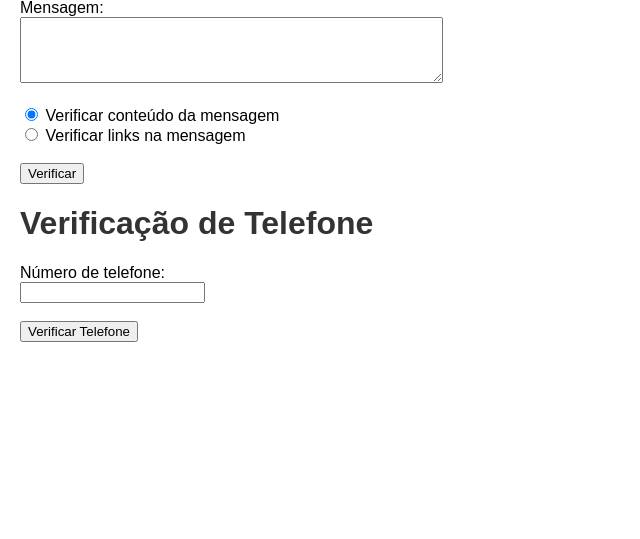
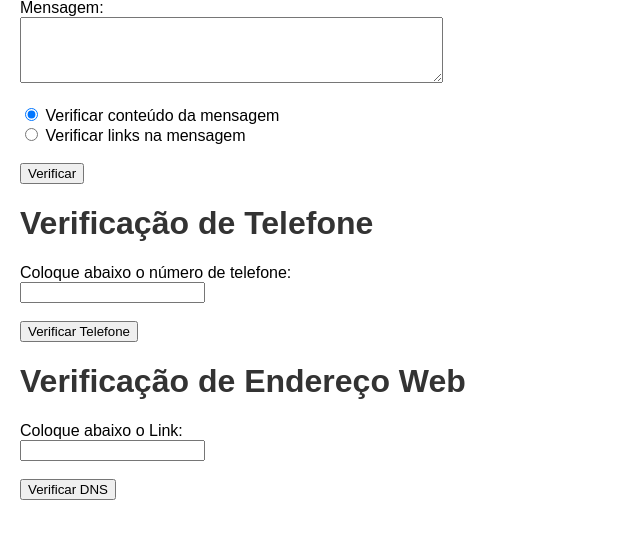
Before and after one commit to silvio-godinho/check_conteudo_mensagem, a Flask app: page / in a window 1280 px wide. Shown: the part 81-620 px from the top of the page, without its empty margins (0-640 px from the left). Run offline with Flask 2, Linux system fonts and the light colour scheme.

Commit message:
versao funcional

```diff
--- a/docker-compose.yml
+++ b/docker-compose.yml
@@ -20,8 +20,8 @@ services:
     restart: always
     environment:
       - DB_HOST=mysql_db
-      - DB_USER=root
-      - DB_PASSWORD=1234
+      - DB_USER=
+      - DB_PASSWORD=
       - DB_NAME=empresa_dados
     ports:
       - "5000:5000"
--- a/src/main.py
+++ b/src/main.py
@@ -58,8 +58,8 @@ def verificar_telefone():
             return jsonify({"error": "Número de telefone não fornecido"}), 400
 
         conn = mysql.connector.connect(
-            user=os.getenv('DB_USER', 'root'),
-            password=os.getenv('DB_PASSWORD', 'root_password'),
+            user=os.getenv('DB_USER', ''),
+            password=os.getenv('DB_PASSWORD', ''),
             host=os.getenv('DB_HOST', 'mysql_db'),
             database=os.getenv('DB_NAME', 'empresa_dados')
         )
@@ -72,12 +72,46 @@ def verificar_telefone():
         if resultado:
             return jsonify({"status": "Número autêntico!!"}), 200
         else:
-            return jsonify({"status": "Número não encontrado, possivél golpe CUIDADO!!!"}), 404
+            return jsonify({"status": "Número não encontrado, possível golpe CUIDADO!!!"}), 404
 
     except Exception as e:
         app.logger.error(f"Erro ao conectar ao banco de dados: {str(e)}")
         return jsonify({"error": str(e)}), 500
 
+@app.route("/verificar_dns", methods=["POST"])
+def verificar_dns():
+    try:
+        data = request.get_json()
+        dns_input = data.get("dns", "")
 
+        print(f"Received DNS: {dns_input}")  # Debug: exibe o DNS recebido
+
+        # Não há mais validação com regex
+        dns_clean = dns_input.strip()  # Remove espaços em branco ao redor, se houver
+
+        print(f"Clean DNS: {dns_clean}")  # Debug: exibe o DNS limpo
+
+        # Verificar se o DNS pertence à empresa
+        conn = mysql.connector.connect(**db_config)
+        cursor = conn.cursor()
+
+        # Debug: Exiba a consulta SQL e o parâmetro
+        print(f"Executing query: SELECT * FROM endereco_dns WHERE endereco_dns = %s")
+        print(f"With parameter: {dns_clean}")
+
+        cursor.execute("SELECT * FROM endereco_dns WHERE endereco_dns = %s", (dns_clean,))
+        result = cursor.fetchone()
+        cursor.close()
+        conn.close()
+
+        # Debug: Exiba o resultado da consulta
+        print(f"Query result: {result}")
+
+        if result:
+            return jsonify({"status": "Site oficial da empresa"})
+        else:
+            return jsonify({"status": "Site não é o oficial da empresa, CUIDADO possível golpe !!!!"})
+    except Exception as e:
+        return jsonify({"error": str(e)}), 500
 if __name__ == "__main__":
     app.run(host="0.0.0.0", port=5000)
--- a/static/scripts.js
+++ b/static/scripts.js
@@ -9,6 +9,12 @@ document.getElementById("messageForm").addEventListener("submit", function(event
     event.preventDefault();
     var phone = document.getElementById("phone").value;
     verificarTelefone(phone);
+  });
+
+  document.getElementById("dnsForm").addEventListener("submit", function(event) {
+    event.preventDefault();
+    var dns = document.getElementById("dns").value;
+    verificarDNS(dns);
   });
 
   function verificarMensagem(message, check) {
@@ -44,3 +50,20 @@ document.getElementById("messageForm").addEventListener("submit", function(event
       console.error("Erro:", error);
     });
   }
+
+  function verificarDNS(dns) {
+    fetch("/verificar_dns", {
+      method: "POST",
+      headers: {
+        "Content-Type": "application/json"
+      },
+      body: JSON.stringify({ "dns": dns })
+    })
+    .then(response => response.json())
+    .then(result => {
+      document.getElementById("result").innerHTML = result.status;
+    })
+    .catch(error => {
+      console.error("Erro:", error);
+    });
+  }
--- a/static/styles.css
+++ b/static/styles.css
@@ -12,7 +12,7 @@ form {
 }
 
 #result {
-    margin-top: 20px;
+    margin-top: 40px;
     font-weight: bold;
-    color: red;
+    color: rgb(0, 0, 0);
 }
--- a/templates/index.html
+++ b/templates/index.html
@@ -20,9 +20,16 @@
 
   <h1>Verificação de Telefone</h1>
   <form id="phoneForm">
-    <label for="phone">Número de telefone:</label><br>
+    <label for="phone">Coloque abaixo o número de telefone:</label><br>
     <input type="text" id="phone" name="phone"><br><br>
     <button type="submit">Verificar Telefone</button>
+  </form>
+
+  <h1>Verificação de Endereço Web</h1>
+  <form id="dnsForm">
+    <label for="dns">Coloque abaixo o Link:</label><br>
+    <input type="text" id="dns" name="dns"><br><br>
+    <button type="submit">Verificar DNS</button>
   </form>
 
   <div id="result"></div>
```
Also changed, not shown: teste.py (deleted, +0 -17 lines), teste_conexao.py (added, +17 -0 lines), mysql/dados_empresa.sql (line endings or trailing spaces), src/requirements.txt (line endings or trailing spaces), 2 other files.
